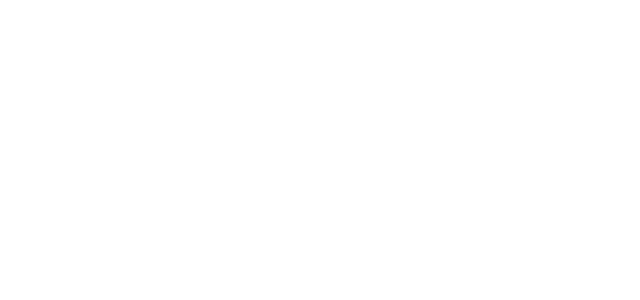
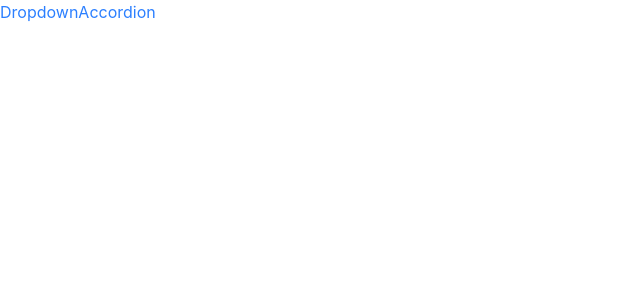
Before and after one commit to lubomirpamukov/react-project, a React (Vite) app: page / in a window 1280 px wide. Shown: the top 300 px of the page, without its empty margins (0-640 px from the left). Built offline with nearby package versions, Linux system fonts and the light colour scheme.

Commit message:
added dropdown and accordion page

```diff
--- a/src/App.js
+++ b/src/App.js
@@ -1,8 +1,19 @@
-import { useContext } from "react";
-import NavigationContext from "./components/context/NavigationContext";
+import Route from "./components/Route";
+import DropdownPage from "./pages/DropdownPage";
+import AccordionPage from "./pages/AccordionPage";
+import Link from "./components/Link";
 
-function App(){
-   return <div></div>
+function App() {
+  return (
+    <div>
+      <Link to={"/dropdown"}>Dropdown</Link>
+      <Link to={"/accordion"}>Accordion</Link>
+      <div>
+        <Route path={"/dropdown"} children={<DropdownPage />} />
+        <Route path={"/accordion"} children={<AccordionPage />} />
+      </div>
+    </div>
+  );
 }
 
 export default App;
```
